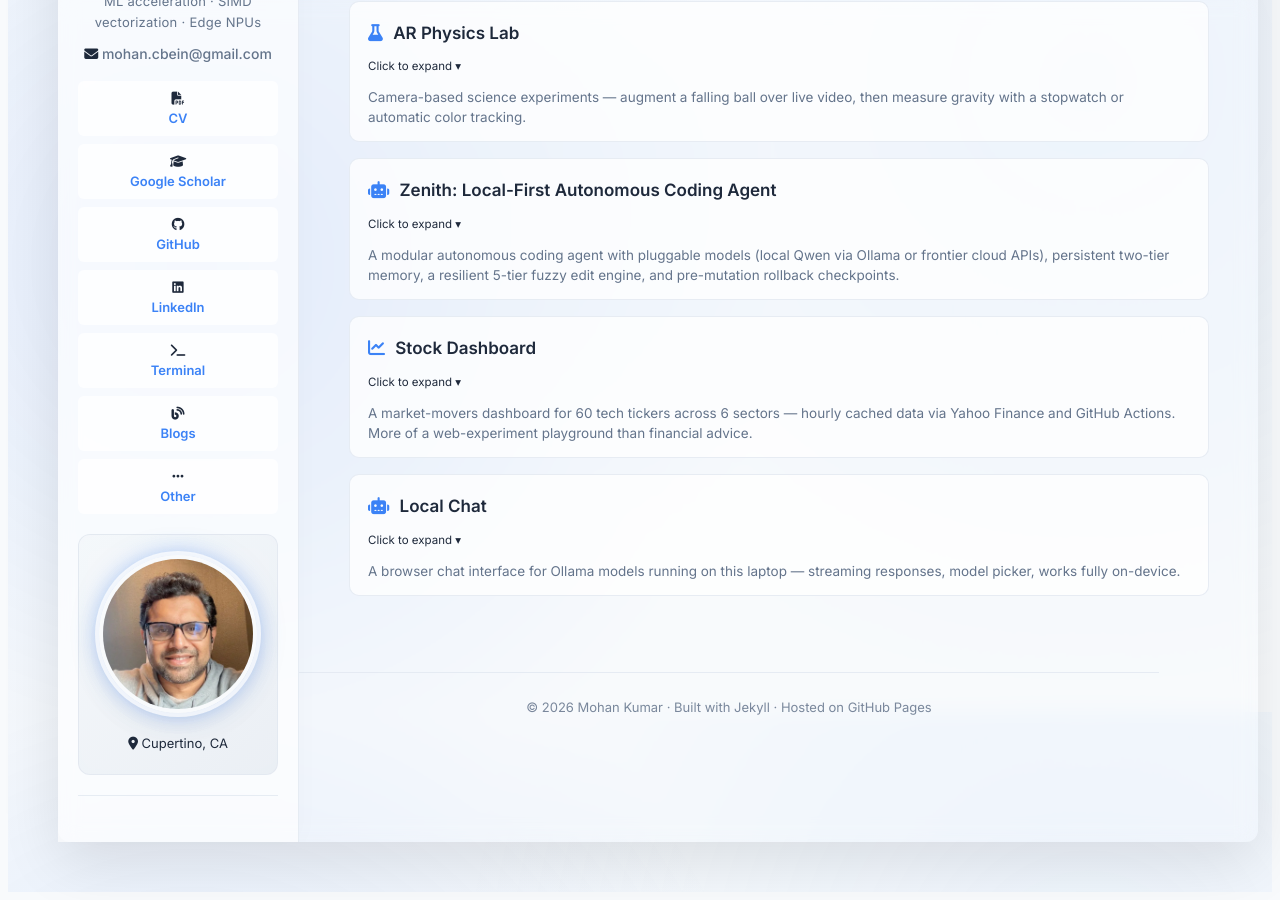
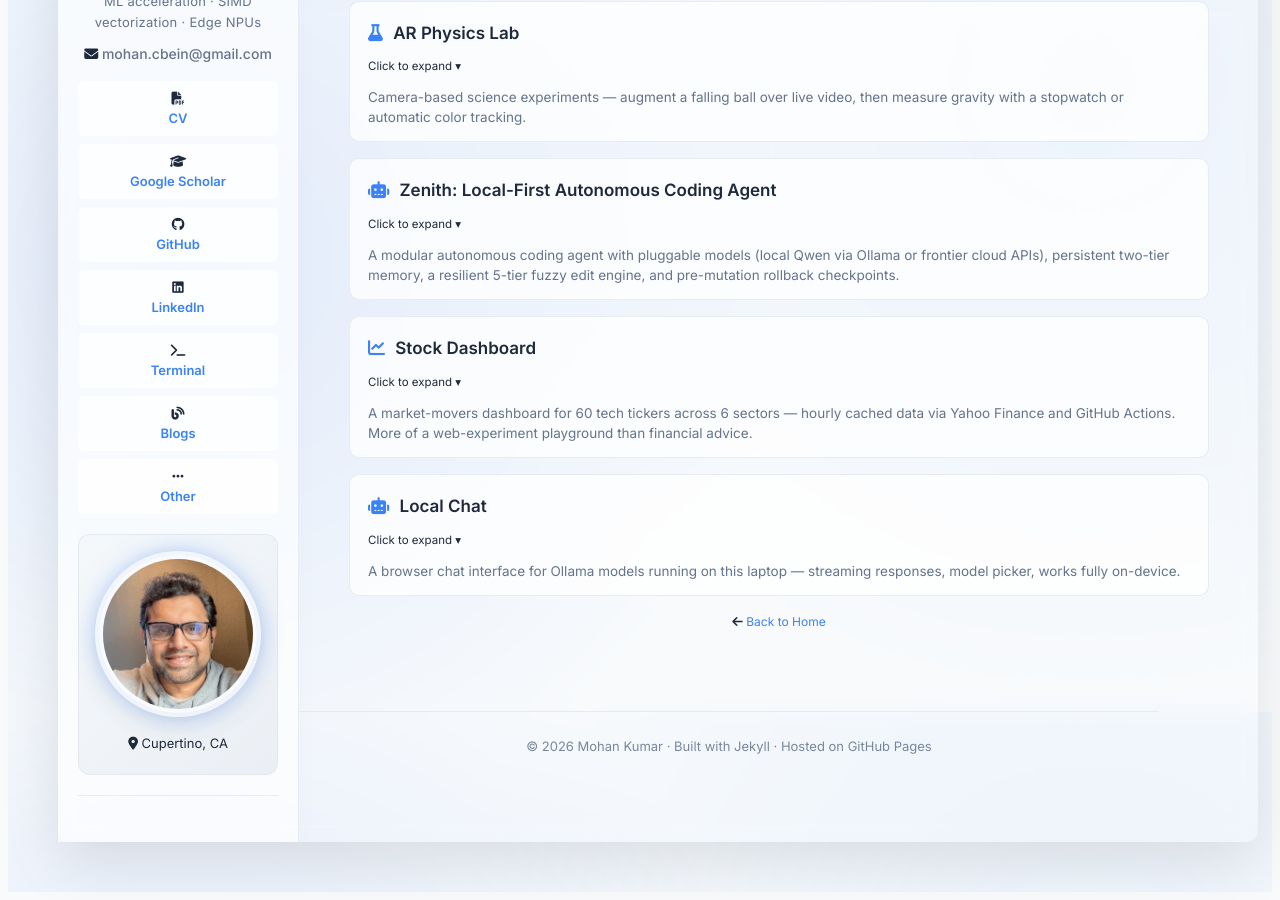
Before and after one commit to mohankku/mohankku.github.io, a Jekyll site: the page built from other.md, in a window 1280 px wide and 900 px high, scrolled down 196 px. Built offline with Jekyll 4.4.1, drawn with Linux system fonts in a browser that asks for light colours.

Commit message:
feat(nav): back-to-home links on blogs and other

```diff
--- a/other.md
+++ b/other.md
@@ -129,6 +129,10 @@ Small side projects and experiments.
   </li>
 </ul>
 
+<p style="text-align:center; margin-top:16px; font-size:12px; color:#6b7a8a;">
+  <a href="{{ '/' | relative_url }}"><i class="fa-solid fa-arrow-left"></i> Back to Home</a>
+</p>
+
 <script>
 (function(){
   var items = document.querySelectorAll("[data-item]");
```
Also changed, not shown: blogs.md (+4 -0 lines).
